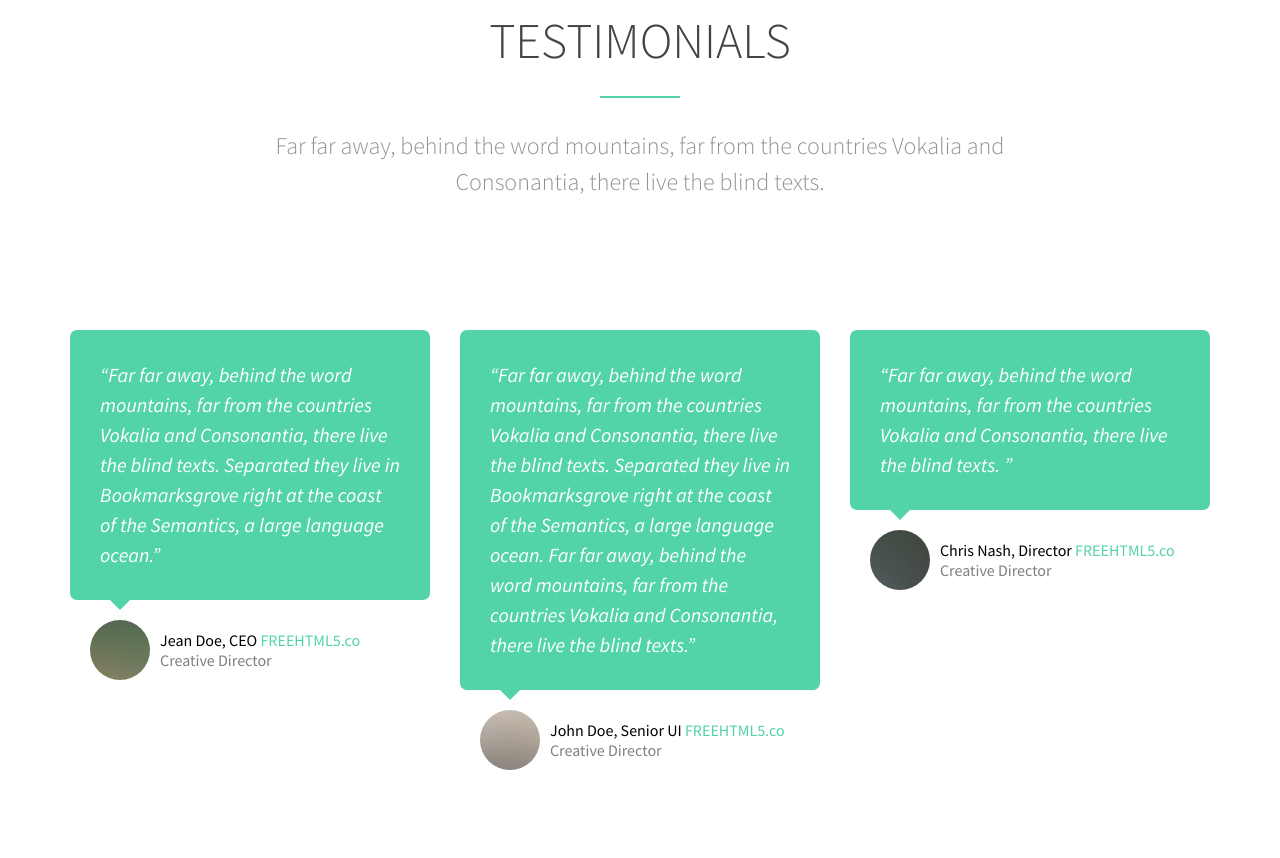
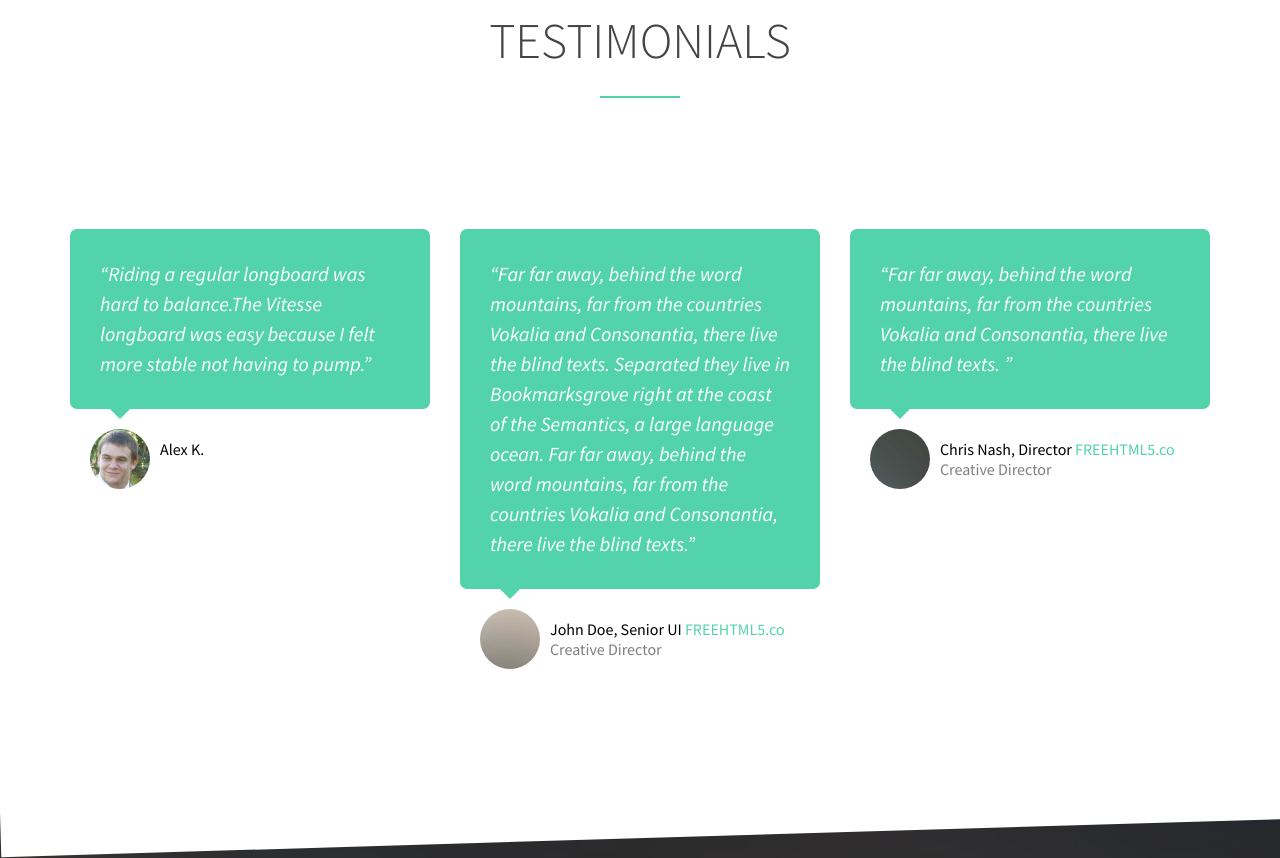
Before and after one commit to Kazanz/longboardsite, a plain HTML site: page index.html in a window 1280 px wide. Shown: the part 3478-4336 px from the top of the page. Drawn offline with Linux system fonts and the light colour scheme.

Commit message:
testimonials

```diff
--- a/index.html
+++ b/index.html
@@ -183,7 +183,7 @@
 					<h2 class="to-animate">Testimonials</h2>
 					<div class="row">
 						<div class="col-md-8 col-md-offset-2 subtext to-animate">
-							<h3>Far far away, behind the word mountains, far from the countries Vokalia and Consonantia, there live the blind texts.</h3>
+
 						</div>
 					</div>
 				</div>
@@ -192,12 +192,12 @@
 				<div class="col-md-4">
 					<div class="box-testimony">
 						<blockquote class="to-animate-2">
-							<p>&ldquo;Far far away, behind the word mountains, far from the countries Vokalia and Consonantia, there live the blind texts. Separated they live in Bookmarksgrove right at the coast of the Semantics, a large language ocean.&rdquo;</p>
+							<p>&ldquo;Riding a regular longboard was hard to balance.The Vitesse longboard was easy because I felt more stable not having to pump.&rdquo;</p>
 						</blockquote>
 						<div class="author to-animate">
-							<figure><img src="images/person1.jpg" alt="Person"></figure>
+							<figure><img src="images/alex_headshot.jpg" alt="Person"></figure>
 							<p>
-							Jean Doe, CEO <a href="http://freehtml5.co/" target="_blank">FREEHTML5.co</a> <span class="subtext">Creative Director</span>
+							Alex K.
 							</p>
 						</div>
 					</div>
```
Also changed, not shown: images/alex_headshot.jpg (added).
